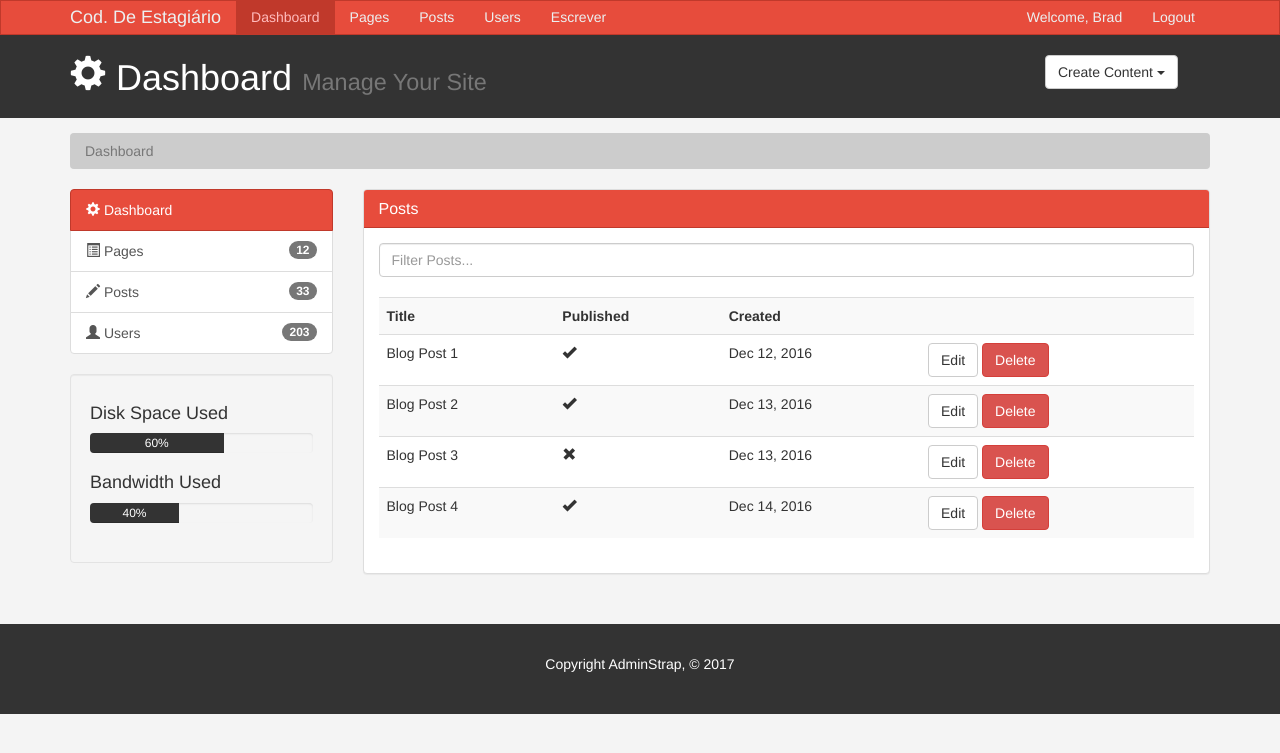
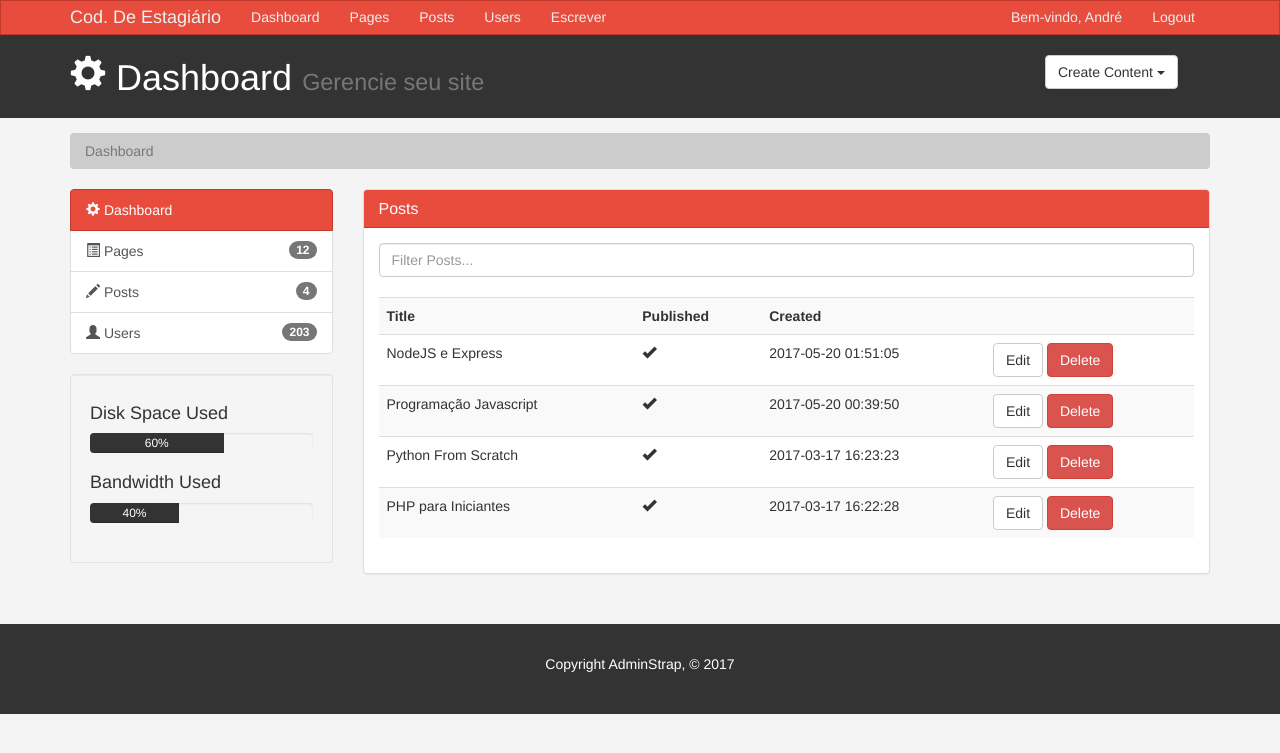
Before and after one commit to soaresderik/dashboardCDE, a CodeIgniter app: page /dashboardCDE/index.php/cdeadmin/posts in a window 1280 px wide. Shown: the top 753 px of the page. Run offline with CodeIgniter, Linux system fonts and the light colour scheme; data comes from the database, SQL or seed files in the repository; some libraries are stand-ins or nearby versions.

Commit message:
Quarto Commit

```diff
--- a/application/controllers/CDEAdmin.php
+++ b/application/controllers/CDEAdmin.php
@@ -1,36 +1,53 @@
 <?php
 
 class CDEAdmin extends CI_Controller{
+
+
+
 	public function index(){
+		$data['posts'] = $this->post_model->getPosts();
 
 		$this->load->view('admin/templates/header');
-		$this->load->view('admin/templates/sidebar');
+		$this->load->view('admin/templates/sidebar', $data);
 		$this->load->view('admin/index');
 		$this->load->view('admin/templates/footer');
 	}
 
 	public function pages(){
+		$data['posts'] = $this->post_model->getPosts();
+
 		$this->load->view('admin/templates/header');
-		$this->load->view('admin/templates/sidebar');
+		$this->load->view('admin/templates/sidebar', $data);
 		$this->load->view('admin/pages');
 		$this->load->view('admin/templates/footer');
 	}
 
 	public function posts(){
+		$data['posts'] = $this->post_model->getPosts();
+
 		$this->load->view('admin/templates/header');
-		$this->load->view('admin/templates/sidebar');
-		$this->load->view('admin/posts');
+		$this->load->view('admin/templates/sidebar', $data);
+		$this->load->view('admin/posts', $data);
 		$this->load->view('admin/templates/footer');
 	}
 
 	public function users(){
+		$data['posts'] = $this->post_model->getPosts();
+
 		$this->load->view('admin/templates/header');
-		$this->load->view('admin/templates/sidebar');
+		$this->load->view('admin/templates/sidebar', $data);
 		$this->load->view('admin/users');
 		$this->load->view('admin/templates/footer');
 	}
 
+	public function deletar($id){
+		$this->post_model->deletar_post($id);
+
+		redirect('CDEAdmin/posts');
+	}
+
 	public function escrever(){
+		$data['posts'] = $this->post_model->getPosts();
 		$data['title'] = 'Escrever Publicação';
 
 		$this->form_validation->set_rules('title', 'Title', 'required');
@@ -38,13 +55,13 @@ class CDEAdmin extends CI_Controller{
 
 		if($this->form_validation->run() === FALSE){
 			$this->load->view('admin/templates/header');
-			$this->load->view('admin/templates/sidebar');
+			$this->load->view('admin/templates/sidebar', $data);
 			$this->load->view('admin/escrever', $data);
 			$this->load->view('admin/templates/footer');
 		}else{
 
 				$this->post_model->criar_post();
-				redirect('blog');
+				redirect('CDEAdmin/posts');
 		}
 	}
 
--- a/application/models/post_model.php
+++ b/application/models/post_model.php
@@ -7,6 +7,7 @@ class Post_model extends CI_Model{
 	}
 
 	public function getPosts(){
+		$this->db->order_by('posts.id', 'DESC');
 		$query = $this->db->get('posts');
 		return $query->result_array();
 	}
@@ -18,4 +19,10 @@ class Post_model extends CI_Model{
 			);
 		return $this->db->insert('posts', $data);
 	}
+
+	public function deletar_post($id){
+		$this->db->where('id', $id);
+		$this->db->delete('posts');
+		return true;
+	}
 }
--- a/application/views/admin/pages.php
+++ b/application/views/admin/pages.php
@@ -1,3 +1,4 @@
+
           <div class="col-md-9">
             <!-- Website Overview -->
             <div class="panel panel-default">
--- a/application/views/admin/posts.php
+++ b/application/views/admin/posts.php
@@ -1,3 +1,4 @@
+
           <div class="col-md-9">
             <!-- Website Overview -->
             <div class="panel panel-default">
@@ -18,30 +19,14 @@
                         <th>Created</th>
                         <th></th>
                       </tr>
+                      <?php foreach($posts as $post): ?>
                       <tr>
-                        <td>Blog Post 1</td>
+                        <td><?php echo $post['title']; ?></td>
                         <td><span class="glyphicon glyphicon-ok" aria-hidden="true"></span></td>
-                        <td>Dec 12, 2016</td>
-                        <td><a class="btn btn-default" href="edit.html">Edit</a> <a class="btn btn-danger" href="#">Delete</a></td>
+                        <td><?php echo $post['created_at']; ?></td>
+                        <td><a class="btn btn-default" href="edit.html">Edit</a> <a class="btn btn-danger" href="<?php echo base_url(); ?>CDEAdmin/deletar/<?php echo $post['id']; ?>">Delete</a></td>
                       </tr>
-                      <tr>
-                        <td>Blog Post 2</td>
-                        <td><span class="glyphicon glyphicon-ok" aria-hidden="true"></span></td>
-                        <td>Dec 13, 2016</td>
-                        <td><a class="btn btn-default" href="edit.html">Edit</a> <a class="btn btn-danger" href="#">Delete</a></td>
-                      </tr>
-                      <tr>
-                        <td>Blog Post 3</td>
-                        <td><span class="glyphicon glyphicon-remove" aria-hidden="true"></span></td>
-                        <td>Dec 13, 2016</td>
-                        <td><a class="btn btn-default" href="edit.html">Edit</a> <a class="btn btn-danger" href="#">Delete</a></td>
-                      </tr>
-                      <tr>
-                        <td>Blog Post 4</td>
-                        <td><span class="glyphicon glyphicon-ok" aria-hidden="true"></span></td>
-                        <td>Dec 14, 2016</td>
-                        <td><a class="btn btn-default" href="edit.html">Edit</a> <a class="btn btn-danger" href="#">Delete</a></td>
-                      </tr>
+                    <?php endforeach; ?>
                     </table>
               </div>
               </div>
--- a/application/views/admin/templates/header.php
+++ b/application/views/admin/templates/header.php
@@ -25,14 +25,14 @@
         </div>
         <div id="navbar" class="collapse navbar-collapse">
           <ul class="nav navbar-nav">
-            <li class="active"><a href="<?php echo base_url(); ?>CDEAdmin">Dashboard</a></li>
+            <li><a href="<?php echo base_url(); ?>CDEAdmin">Dashboard</a></li>
             <li><a href="<?php echo base_url(); ?>CDEAdmin/pages">Pages</a></li>
             <li><a href="<?php echo base_url(); ?>CDEAdmin/posts">Posts</a></li>
             <li><a href="<?php echo base_url(); ?>CDEAdmin/users">Users</a></li>
             <li><a href="<?php echo base_url(); ?>CDEAdmin/escrever">Escrever</a></li>
           </ul>
           <ul class="nav navbar-nav navbar-right">
-            <li><a href="#">Welcome, Brad</a></li>
+            <li><a href="#">Bem-vindo, André</a></li>
             <li><a href="<?php echo base_url(); ?>login.html">Logout</a></li>
           </ul>
         </div><!--/.nav-collapse -->
@@ -43,7 +43,7 @@
       <div class="container">
         <div class="row">
           <div class="col-md-10">
-            <h1><span class="glyphicon glyphicon-cog" aria-hidden="true"></span> Dashboard <small>Manage Your Site</small></h1>
+            <h1><span class="glyphicon glyphicon-cog" aria-hidden="true"></span> Dashboard <small>Gerencie seu site</small></h1>
           </div>
           <div class="col-md-2">
             <div class="dropdown create">
@@ -52,8 +52,6 @@
                 <span class="caret"></span>
               </button>
               <ul class="dropdown-menu" aria-labelledby="dropdownMenu1">
-                <li><a type="button" data-toggle="modal" data-target="#addPage">Add Page</a></li>
-                <li><a type="button" data-toggle="modal" data-target="#addPost">Add Post</a></li>
                 <li><a href="#">Add User</a></li>
               </ul>
             </div>
--- a/application/views/admin/templates/sidebar.php
+++ b/application/views/admin/templates/sidebar.php
@@ -7,7 +7,7 @@
                 <span class="glyphicon glyphicon-cog" aria-hidden="true"></span> Dashboard
               </a>
               <a href="pages.html" class="list-group-item"><span class="glyphicon glyphicon-list-alt" aria-hidden="true"></span> Pages <span class="badge">12</span></a>
-              <a href="posts.html" class="list-group-item"><span class="glyphicon glyphicon-pencil" aria-hidden="true"></span> Posts <span class="badge">33</span></a>
+              <a href="posts.html" class="list-group-item"><span class="glyphicon glyphicon-pencil" aria-hidden="true"></span> Posts <span class="badge"><?php echo count($posts) ?></span></a>
               <a href="users.html" class="list-group-item"><span class="glyphicon glyphicon-user" aria-hidden="true"></span> Users <span class="badge">203</span></a>
             </div>
 
--- a/application/views/pages/blog.php
+++ b/application/views/pages/blog.php
@@ -2,7 +2,7 @@
 <?php foreach($posts as $post) :?>
 	<h3 class="green-text text-darken-2"><?php echo $post['title']; ?></h3>
 	<div class="row">
-		<small>Postado em: <?php echo $post['created_at']; ?> por <strong> Admin </strong></small> <br>
+		<i class="tiny material-icons">today</i> <small><?php echo $post['created_at']; ?>   <i class="tiny material-icons">perm_identity</i><strong> Admin </strong></small> <br>
 
 		<?php echo word_limiter($post['body'], 70); ?>
 		<p><a href="#" class="waves-effect waves-light btn">Ler Mais...</a></p>
```
Also changed, not shown: application/views/admin/escrever.php (+4 -7 lines), assets/js/init.js (line endings or trailing spaces).
